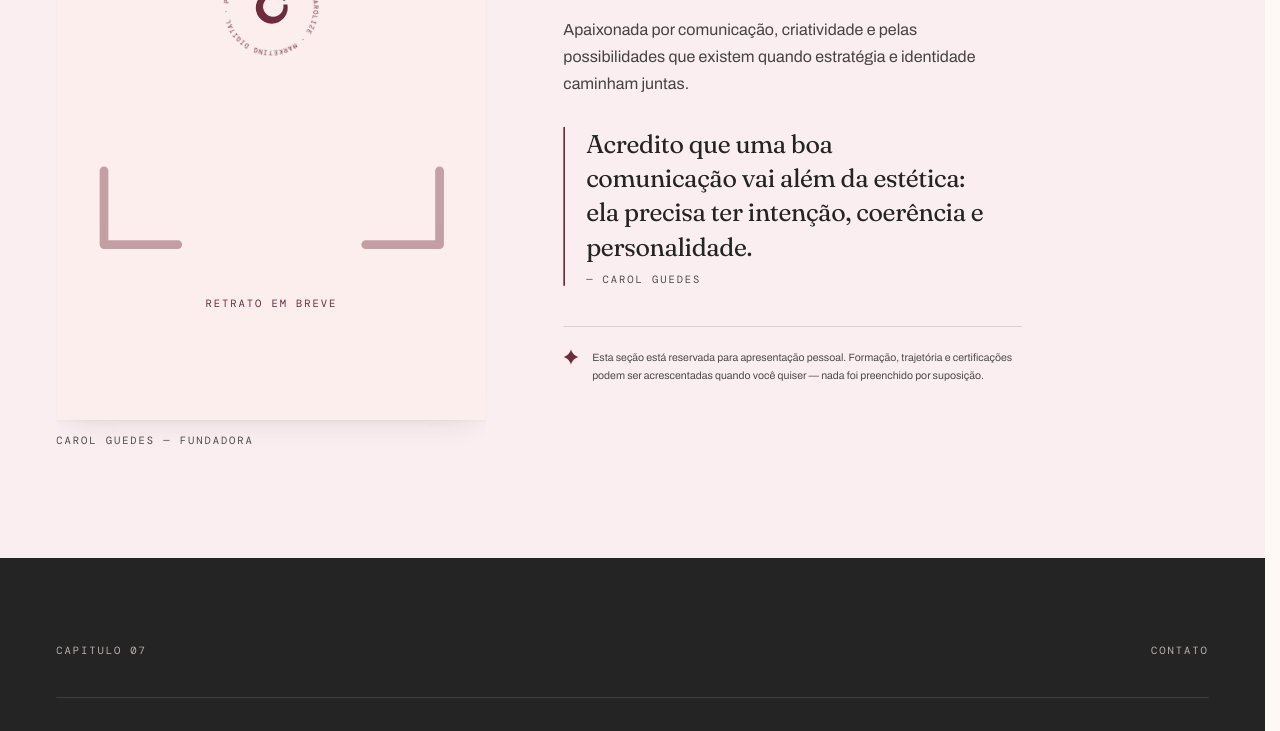
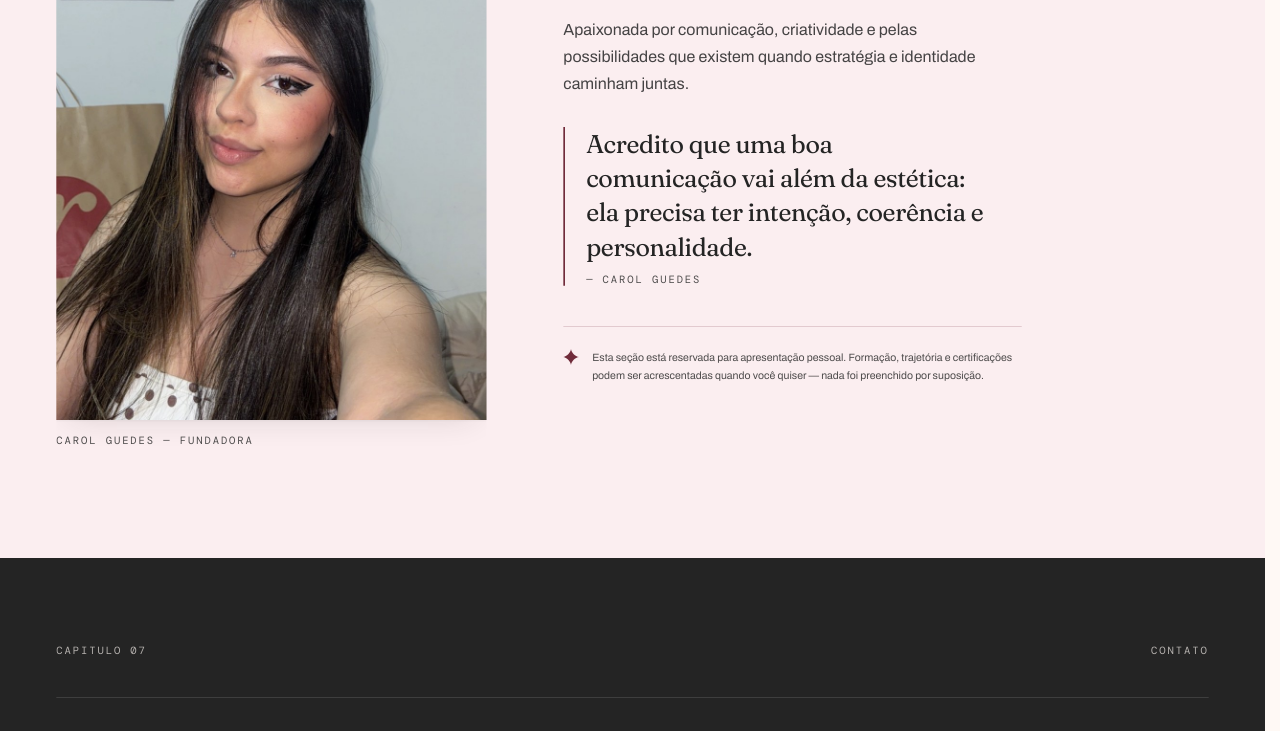
Before and after one commit to anacarolineguedes2117-boop/marketing, an Astro site: page / in a window 1280 px wide. Shown: the part 7651-8382 px from the top of the page. Built offline with nearby package versions, Linux system fonts and the light colour scheme; Astro itself is replaced by a stand-in of ours.

Commit message:
Adiciona retrato da criadora na seção A criadora
Co-Authored-By: Claude Haiku 5.5 <noreply@anthropic.com>
Claude-Session: https://claude.ai/code/session_018YuFKkAWbpAGbvepMN4Bdn

```diff
--- a/src/components/capitulos/C06Criadora.astro
+++ b/src/components/capitulos/C06Criadora.astro
@@ -6,7 +6,7 @@ import Selo from '~/components/marca/Selo.astro';
 import { site } from '~/data/site';
 
 /** Coloque a foto em /public/criadora.jpg e troque o caminho abaixo. */
-const foto: string | null = null;
+const foto: string | null = '/criadora.jpg';
 const fotoAlt = 'Carol Guedes';
 ---
 <section class="criadora capitulo" id="criadora" data-capitulo="criadora" data-tema="rosa">
```
Also changed, not shown: public/criadora.jpg (added).
